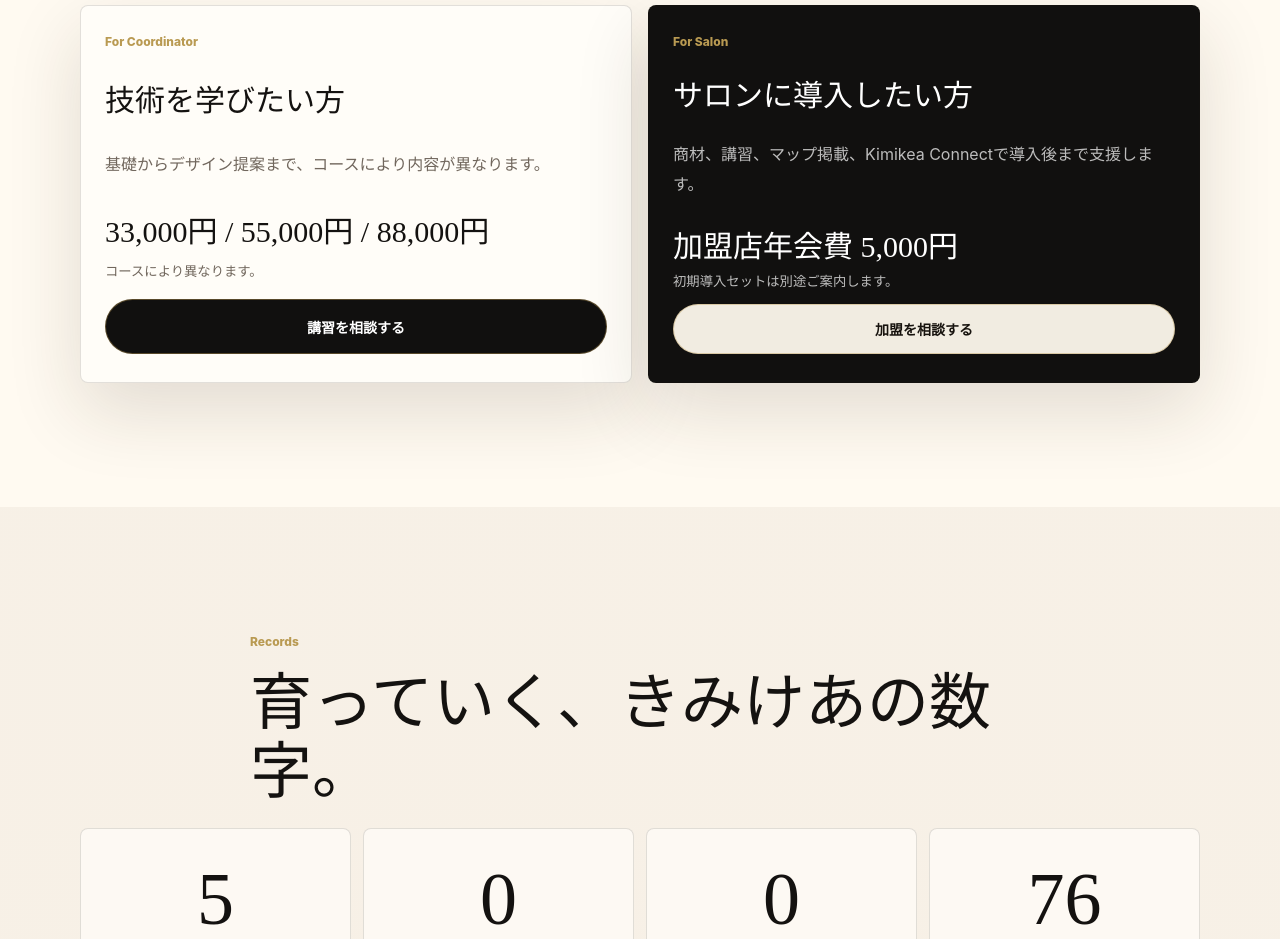
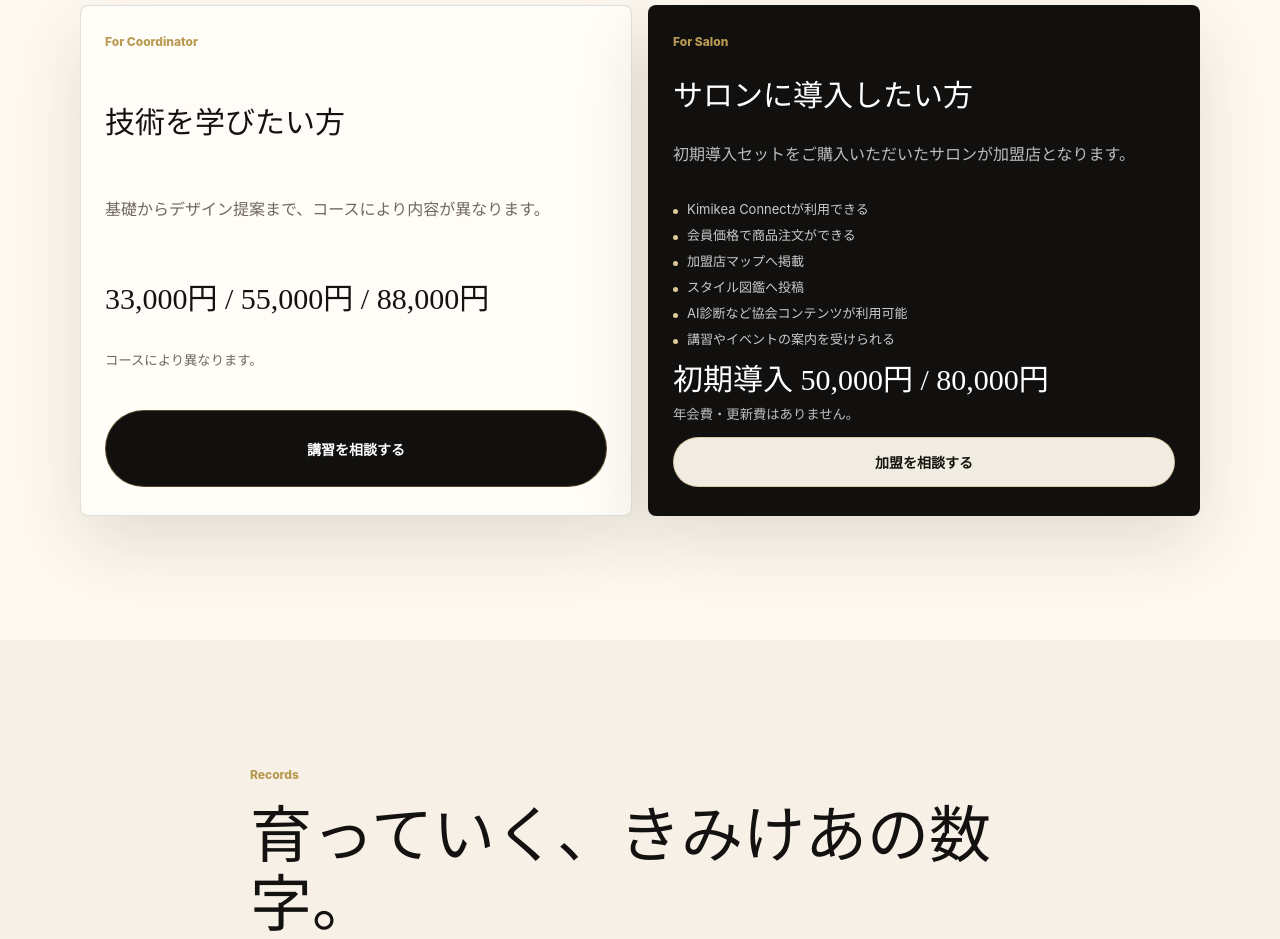
Before and after one commit to boss-team1129/kimikea-official-site, a plain HTML site: page docs/index.html in a window 1280 px wide. Shown: the part 7700-8639 px from the top of the page. Drawn offline with Linux system fonts and the light colour scheme.

Commit message:
Update franchise membership requirements

```diff
--- a/docs/index.html
+++ b/docs/index.html
@@ -44,7 +44,7 @@
     "mainEntity": [
       {"@type":"Question","name":"シールエクステとは何ですか？","acceptedAnswer":{"@type":"Answer","text":"シール状の接着部分で地毛に毛束を装着するエクステです。自然になじみやすく、色や長さを短時間で楽しめます。"}},
       {"@type":"Question","name":"シールエクステ講習は未経験でも受けられますか？","acceptedAnswer":{"@type":"Answer","text":"はい。きみけあでは未経験者にもわかりやすい基礎講習から、実践型のコースまで用意しています。"}},
-      {"@type":"Question","name":"加盟店になると何ができますか？","acceptedAnswer":{"@type":"Answer","text":"商材注文、講習、加盟店マップ掲載、スタイル図鑑、AI診断、Kimikea Connectなどを活用できます。"}},
+      {"@type":"Question","name":"加盟店になると何ができますか？","acceptedAnswer":{"@type":"Answer","text":"Kimikea Connect、会員価格の商品注文、加盟店マップ掲載、スタイル図鑑投稿、AI診断などの協会コンテンツ、講習やイベント案内を活用できます。"}},
       {"@type":"Question","name":"Kimikea Connectとは何ですか？","acceptedAnswer":{"@type":"Answer","text":"スタイル図鑑、カラーチャート、AI診断、会員注文、人気ランキング、加盟店マップ、講習案内をまとめた協会専用アプリです。"}}
     ]
   }
@@ -234,9 +234,17 @@
         <article class="choice-card dark reveal">
           <span>For Salon</span>
           <h3>サロンに導入したい方</h3>
-          <p>商材、講習、マップ掲載、Kimikea Connectで導入後まで支援します。</p>
-          <strong>加盟店年会費 5,000円</strong>
-          <small>初期導入セットは別途ご案内します。</small>
+          <p>初期導入セットをご購入いただいたサロンが加盟店となります。</p>
+          <ul class="choice-points">
+            <li>Kimikea Connectが利用できる</li>
+            <li>会員価格で商品注文ができる</li>
+            <li>加盟店マップへ掲載</li>
+            <li>スタイル図鑑へ投稿</li>
+            <li>AI診断など協会コンテンツが利用可能</li>
+            <li>講習やイベントの案内を受けられる</li>
+          </ul>
+          <strong>初期導入 50,000円 / 80,000円</strong>
+          <small>年会費・更新費はありません。</small>
           <a class="button button-light" href="#contact">加盟を相談する</a>
         </article>
       </div>
@@ -281,9 +289,9 @@
         <details><summary>講習料金はいくらですか？</summary><p>33,000円、55,000円、88,000円の3コースです。</p></details>
         <details><summary>講習では何を学びますか？</summary><p>基礎知識、装着、オフ、デザイン、カウンセリング、提案方法をコースに応じて学びます。</p></details>
         <details><summary>認定証は発行されますか？</summary><p>修了後、協会認定のエクステコーディネーター資格認定を行います。</p></details>
-        <details><summary>加盟店になるメリットは何ですか？</summary><p>商材注文、講習、加盟店マップ掲載、スタイル図鑑、AI診断、情報共有を活用できます。</p></details>
-        <details><summary>加盟店の年会費はいくらですか？</summary><p>年会費は5,000円です。</p></details>
-        <details><summary>初期導入セットはありますか？</summary><p>導入規模に合わせた初期セットをご案内します。</p></details>
+        <details><summary>加盟店になるメリットは何ですか？</summary><p>Kimikea Connectの利用、会員価格の商品注文、加盟店マップ掲載、スタイル図鑑投稿、AI診断などの協会コンテンツ、講習やイベント案内を活用できます。</p></details>
+        <details><summary>加盟店の年会費はいくらですか？</summary><p>年会費・更新費はありません。初期導入セットをご購入いただいたサロンが加盟店となります。</p></details>
+        <details><summary>加盟店登録条件は何ですか？</summary><p>初期導入50,000円コース、または初期導入80,000円コースのどちらかをご購入いただくことが条件です。</p></details>
         <details><summary>シールエクステ導入は小規模サロンでもできますか？</summary><p>可能です。少人数でも導入しやすいよう、注文や提案をKimikea Connectで支援します。</p></details>
         <details><summary>加盟店マップには掲載されますか？</summary><p>公開条件を満たした加盟店は、Kimikea Connectの加盟店マップへ掲載できます。</p></details>
         <details><summary>カラーチャートは見られますか？</summary><p>Kimikea Connectでカラーチャートを確認できます。</p></details>
--- a/docs/style.css
+++ b/docs/style.css
@@ -770,6 +770,32 @@ p {
   margin-top: -8px;
 }
 
+.choice-points {
+  display: grid;
+  gap: 7px;
+  margin: 0;
+  padding: 0;
+  list-style: none;
+  color: rgba(255,255,255,.78);
+  font-size: 13px;
+}
+
+.choice-points li {
+  position: relative;
+  padding-left: 14px;
+}
+
+.choice-points li::before {
+  content: "";
+  position: absolute;
+  left: 0;
+  top: .72em;
+  width: 5px;
+  height: 5px;
+  border-radius: 50%;
+  background: var(--gold-soft);
+}
+
 .stats-grid {
   display: grid;
   grid-template-columns: repeat(2, minmax(0, 1fr));
```
